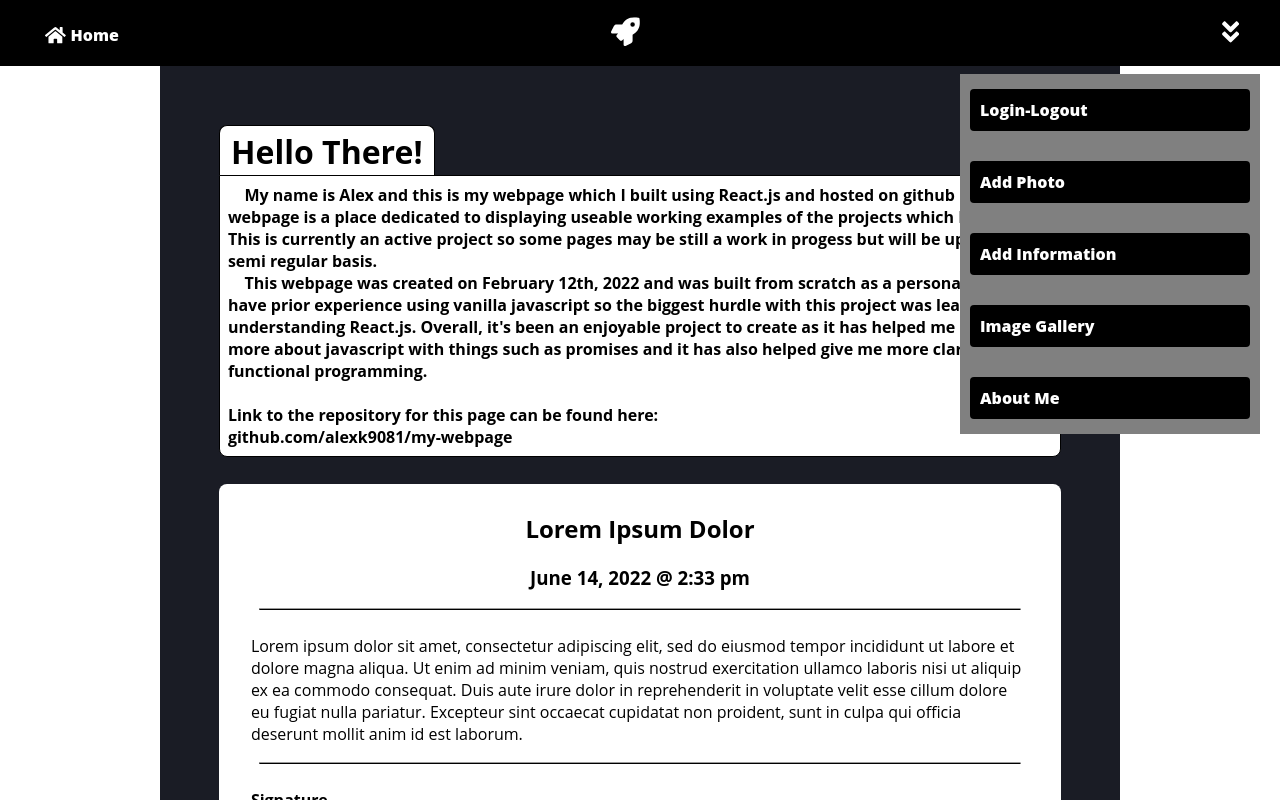
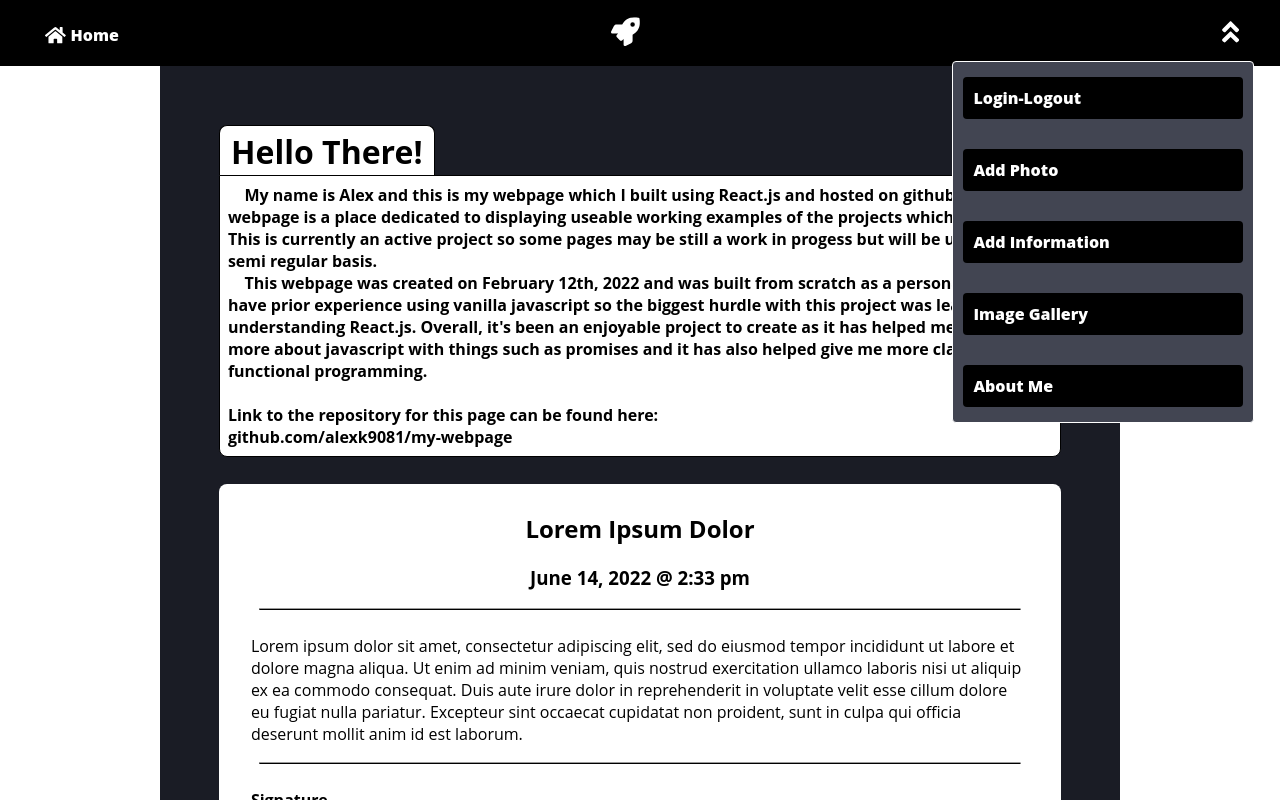
Before and after one commit to alexk9081/my-webpage, a React (Create React App) app: page / in a window 1280 px wide. Both pictures are taken after a click on the icon 1230 px from the left and 31 px from the top of the page. Built offline with nearby package versions, Linux system fonts and the light colour scheme; a web font is replaced by a local one.

Commit message:
Styled drop down menu

```diff
--- a/src/layout/dropDownMenu.js
+++ b/src/layout/dropDownMenu.js
@@ -1,16 +1,21 @@
 import { useState } from "react";
-import { FaAngleDoubleDown } from "react-icons/fa";
+import { FaAngleDoubleDown, FaAngleDoubleUp } from "react-icons/fa";
 import classes from "./dropDownMenu.module.css";
 
 function DropdownMenu(props) {
     const [open, setOpen] = useState(false);
 
     return <>
-        <FaAngleDoubleDown className={classes.DropdownMenu} onClick={() => {setOpen(!open)}} />
+        {!open && <FaAngleDoubleDown className={classes.menuButton} onClick={() => {setOpen(!open)}} /> }
 
-        <div className={classes.itemHolder}>
-            {open && props.children}
-        </div>
+        {open &&
+        <>
+            <FaAngleDoubleUp className={classes.menuButton} onClick={() => {setOpen(!open)}} />
+            <div className={classes.itemHolder}>
+                {props.children}
+            </div>
+        </>
+        }
     </>
 };
 
--- a/src/layout/dropDownMenu.module.css
+++ b/src/layout/dropDownMenu.module.css
@@ -1,10 +1,8 @@
-.DropdownMenu{
+.menuButton{
     background-color: none;
     color: white;
-    /* margin: 15px; */
     padding: 10px;
     border-radius: 4px;
-
     display: block;
     position: absolute;
     top: -2.5%;
@@ -13,7 +11,7 @@
     font-size: 1.7rem;
 }
 
-.DropdownMenu:hover{
+.menuButton:hover{
     cursor: pointer;
     transition: all 0.3s ease;
     background-color: rgb(39, 39, 39);
@@ -25,11 +23,13 @@
     justify-content: center;
     align-items: center;
     margin-top: 1rem;
-
-    background-color: gray;
-
+    border-width: 1px;
+    border-color: white;
+    border-style: solid;
+    border-radius: 4px;
+    background-color: #424552;
     position: absolute;
-    top: 58px;
+    top: 45px;
     width: 300px;
-    transform: translate(-100%);
+    right: 2%;
 }
--- a/src/layout/navigation.js
+++ b/src/layout/navigation.js
@@ -15,7 +15,7 @@ function NavigationBar() {
     return <nav className={classes.navBar}>
         {/* Left home button */}
         <div>
-            <Link className={classes.navItem} to='/my-webpage/'>
+            <Link className={classes.homeNav} to='/my-webpage/'>
                 <FaHome className={classes.homeIcon} />
                 Home
             </Link>
--- a/src/layout/navigation.module.css
+++ b/src/layout/navigation.module.css
@@ -5,7 +5,7 @@
     justify-content: space-between;
 }
 
-.menuItem{
+.menuItem {
     width: 260px;
     font-weight: 800;
     font-family: "Open Sans", sans-serif;
@@ -17,7 +17,7 @@
     border-radius: 4px;
 }
 
-.navItem {
+.homeNav {
     font-weight: 800;
     font-family: "Open Sans", sans-serif;
     text-decoration: none;
```
